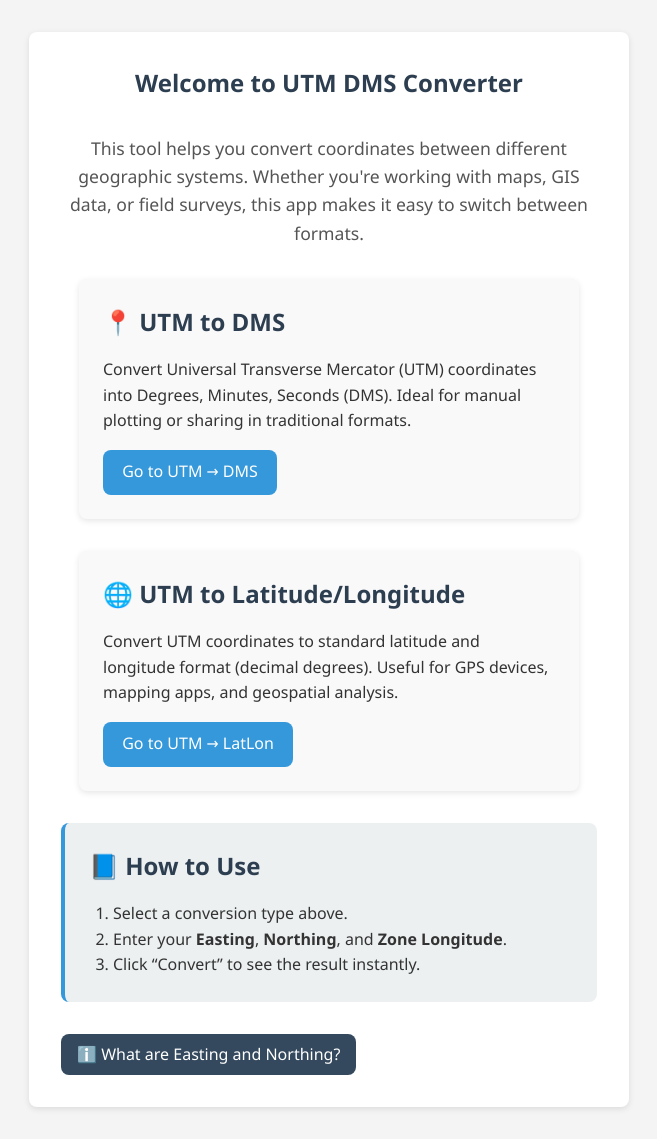
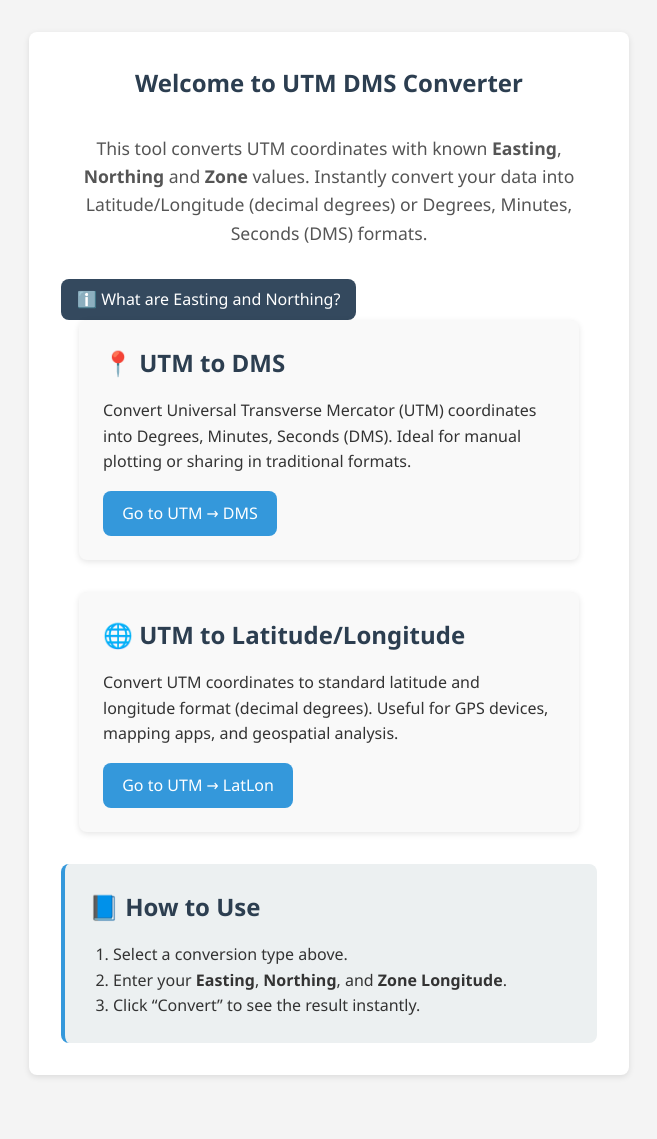
Before and after one commit to Dharmzeey/cartographic_converter, a Flask app: page / in a window 1280 px wide. Shown: the part 63-1202 px from the top of the page, without its empty margins (311-968 px from the left). After the commit the page ends 1140 px from the top, so only its background shows below. Run offline with Flask 3, Linux system fonts and the light colour scheme.

Commit message:
Included zone as part of input

```diff
--- a/app.py
+++ b/app.py
@@ -12,10 +12,10 @@ def utm_dms():
    if request.method == 'POST':
       easting = request.form['easting']
       northing = request.form['northing']
-      lon = request.form['lon']
+      zone = request.form['zone']
 
-      if easting and northing and lon:
-         result = UTM_to_DMS(lon, easting, northing)
+      if easting and northing and zone:
+         result = UTM_to_DMS(zone, easting, northing)
          return render_template('utm-dms.html', output=result)
       else:
          return "An Error Occured"
@@ -28,10 +28,10 @@ def utm_latlon():
    if request.method == 'POST':
       easting = request.form['easting']
       northing = request.form['northing']
-      lon = request.form['lon']
+      zone = request.form['zone']
 
-      if easting and northing and lon:
-         result = UTM_to_latlon(lon, easting, northing)
+      if easting and northing and zone:
+         result = UTM_to_latlon(zone, easting, northing)
          return render_template('utm-latlon.html', output=result)
       else:
          return "An Error Occured"
--- a/static/js/main.js
+++ b/static/js/main.js
@@ -34,14 +34,14 @@ document.addEventListener("DOMContentLoaded", function () {
 // THIS SCRIPT IS FOR ( FORM) IT IS USED TO FETCH AND POULATE THE LONGITUDE INPUT
 // WHEN USER WANTS TO UPLOAD
 
-if (document.getElementById("lon")) {
-	if (navigator.geolocation) {
-		navigator.geolocation.getCurrentPosition(showPosition);
-	} else {
-		x.value = "Geolocation is not supported by this browser.";
-	}
+// if (document.getElementById("lon")) {
+// 	if (navigator.geolocation) {
+// 		navigator.geolocation.getCurrentPosition(showPosition);
+// 	} else {
+// 		x.value = "Geolocation is not supported by this browser.";
+// 	}
 
-	function showPosition(position) {
-		lon.value = position.coords.longitude;
-	}
-}
+// 	function showPosition(position) {
+// 		lon.value = position.coords.longitude;
+// 	}
+// }
--- a/templates/index.html
+++ b/templates/index.html
@@ -5,10 +5,29 @@
 
 <section class="intro">
   <p>
-    This tool helps you convert coordinates between different geographic
-    systems. Whether you're working with maps, GIS data, or field surveys, this
-    app makes it easy to switch between formats.
+    This tool converts UTM coordinates with known <strong>Easting</strong>,
+    <strong>Northing</strong> and <strong>Zone</strong> values. Instantly
+    convert your data into Latitude/Longitude (decimal degrees) or Degrees,
+    Minutes, Seconds (DMS) formats.
   </p>
+</section>
+
+<!-- Info Toggle Section -->
+<section class="info-section">
+  <button id="toggle-info" class="info-toggle">
+    ℹ️ What are Easting and Northing?
+  </button>
+  <div id="info-content" class="info-content hidden">
+    <p>
+      <strong>Easting</strong> is the X-coordinate in the UTM system. It tells
+      you how far east (in meters) a location is from the central meridian of
+      its UTM zone.
+    </p>
+    <p>
+      <strong>Northing</strong> is the Y-coordinate. It tells you how far north
+      (in meters) a location is from the equator.
+    </p>
+  </div>
 </section>
 
 <section class="features">
@@ -44,23 +63,4 @@
   </ol>
 </section>
 
-<!-- templates/index.html -->
-<section class="info-section">
-  <button id="toggle-info" class="info-toggle">
-    ℹ️ What are Easting and Northing?
-  </button>
-  <div id="info-content" class="info-content hidden">
-    <p>
-      <strong>Easting</strong> is the X-coordinate in the UTM system. It tells
-      you how far east (in meters) a location is from the central meridian of
-      its UTM zone.
-    </p>
-    <p>
-      <strong>Northing</strong> is the Y-coordinate. It tells you how far north
-      (in meters) a location is from the equator.
-    </p>
-    <p>Most GPS devices or GIS software will give you these values directly.</p>
-  </div>
-</section>
-
 {% endblock %}
```
Also changed, not shown: templates/utm-dms.html (+4 -4 lines), templates/utm-latlon.html (+5 -5 lines), utilities/UTM_converter.py (+6 -6 lines), 1 other file.
